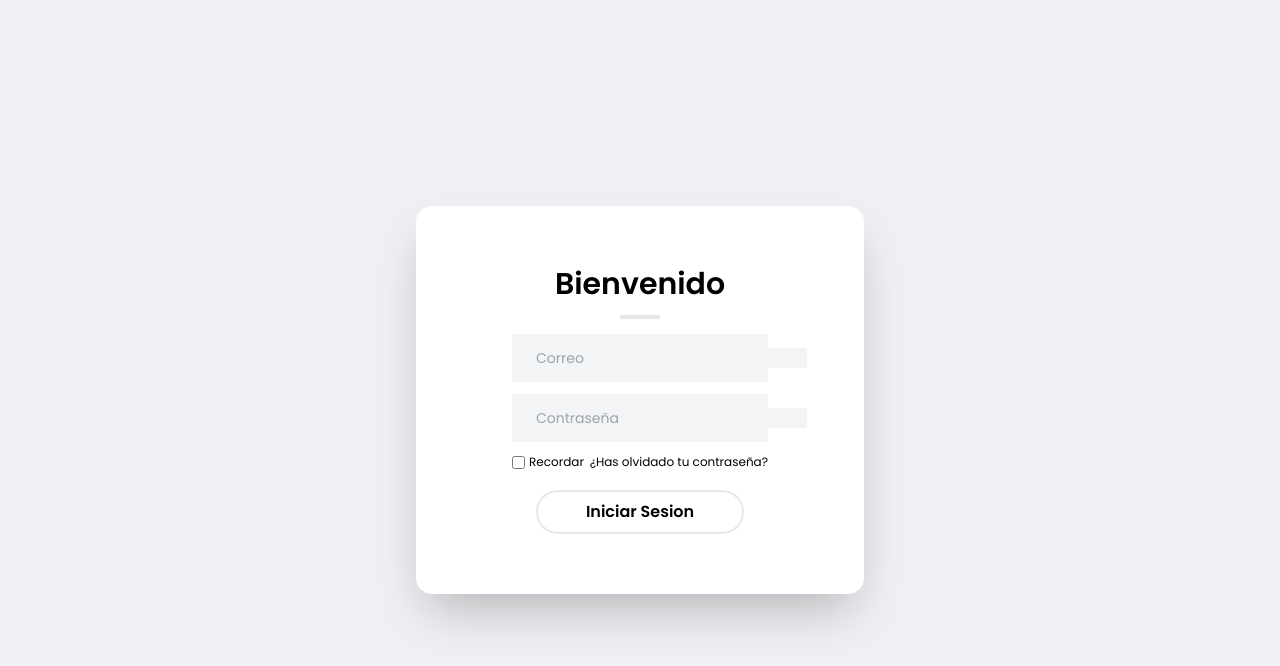
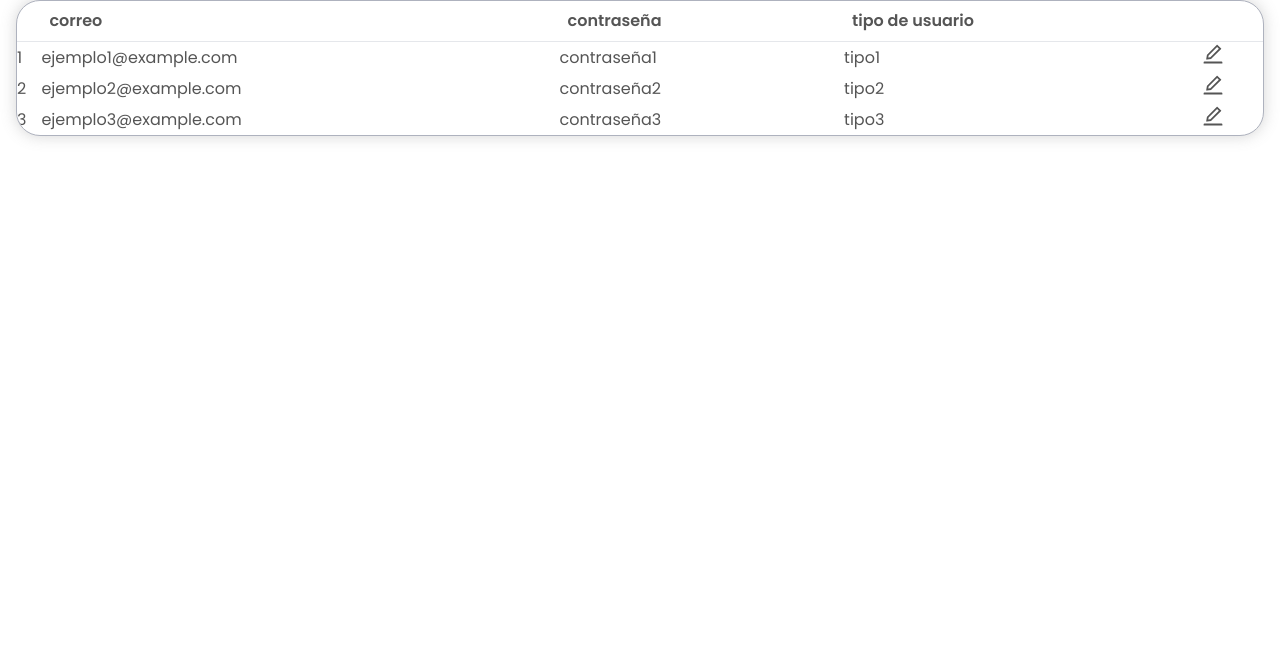
Before and after one commit to Tenkini/MiningDB-Frontend, a Next.js app: page / in a window 1280 px wide. Shown: the top 666 px of the page. Built offline with nearby package versions, Linux system fonts and the light colour scheme.

Commit message:
pagina admin

```diff
--- /dev/null
+++ b/pages/components/superAdminPage.js
@@ -0,0 +1,127 @@
+import React, { useState } from 'react';
+import { IconContext } from 'react-icons';
+import { AiOutlineEdit, AiOutlineCheck, AiOutlineClose } from 'react-icons/ai';
+
+const TablaUsuarios = () => {
+  const [filasEjemplo, setFilasEjemplo] = useState([
+    { id: 1, correo: 'ejemplo1@example.com', contraseña: 'contraseña1', tipo: 'tipo1' },
+    { id: 2, correo: 'ejemplo2@example.com', contraseña: 'contraseña2', tipo: 'tipo2' },
+    { id: 3, correo: 'ejemplo3@example.com', contraseña: 'contraseña3', tipo: 'tipo3' },
+  ]);
+
+  const [filaEditada, setFilaEditada] = useState(null);
+  const [valoresEditados, setValoresEditados] = useState({});
+
+  const handleEditar = (id) => {
+    setFilaEditada(id);
+    const fila = filasEjemplo.find((usuario) => usuario.id === id);
+    setValoresEditados({ ...fila });
+  };
+
+  const handleConfirmarEdicion = (id) => {
+    console.log('Guardar cambios para la fila con ID:', id);
+    setFilaEditada(null);
+    setValoresEditados({});
+  };
+
+  const handleCancelarEdicion = () => {
+    setFilaEditada(null);
+    setValoresEditados({});
+  };
+
+  const handleChange = (event, campo) => {
+    setValoresEditados({ ...valoresEditados, [campo]: event.target.value });
+  };
+
+  return (
+    <div className="overflow-x-auto text-left bg-MainLight dark:bg-MainDark border border-separate border-spacing-0 border-BorderLight dark:border-BorderDark rounded-3xl mb-10 mx-4 shadow-[0px_0px_15px_rgba(114,114,113,0.3)]">
+      <table className="table-auto text-TextLight dark:text-TextDark w-full">
+        <thead>
+          <tr>
+            <th className="border-b border-custom-gray"></th>
+            <th className="p-2 border-b border-custom-gray">correo</th>
+            <th className="p-2 border-b border-custom-gray">contraseña</th>
+            <th className="p-2 border-b border-custom-gray">tipo de usuario</th>
+            <th className="p-2 border-b border-custom-gray"></th>
+          </tr>
+        </thead>
+        <tbody>
+          {filasEjemplo.map((usuario) => (
+            <tr key={usuario.id}>
+              <td>{usuario.id}</td>
+              <td>
+                {filaEditada === usuario.id ? (
+                  <input
+                    type="text"
+                    value={valoresEditados.correo || ''}
+                    onChange={(event) => handleChange(event, 'correo')}
+                    className="border border-gray-400 rounded px-2 py-1"
+                  />
+                ) : (
+                  usuario.correo
+                )}
+              </td>
+              <td>
+                {filaEditada === usuario.id ? (
+                  <input
+                    type="text"
+                    value={valoresEditados.contraseña || ''}
+                    onChange={(event) => handleChange(event, 'contraseña')}
+                    className="border border-gray-400 rounded px-2 py-1"
+                  />
+                ) : (
+                  usuario.contraseña
+                )}
+              </td>
+              <td>
+                {filaEditada === usuario.id ? (
+                  <input
+                    type="text"
+                    value={valoresEditados.tipo || ''}
+                    onChange={(event) => handleChange(event, 'tipo')}
+                    className="border border-gray-400 rounded px-2 py-1"
+                  />
+                ) : (
+                  usuario.tipo
+                )}
+              </td>
+              <td>
+                {filaEditada === usuario.id ? (
+                  <div>
+                    <button
+                      className="hover:text-blue-500"
+                      onClick={() => handleConfirmarEdicion(usuario.id)}
+                    >
+                      <IconContext.Provider value={{ className: 'w-6 h-6' }}>
+                        <AiOutlineCheck />
+                      </IconContext.Provider>
+                    </button>
+                    <button
+                      className="hover:text-blue-500"
+                      onClick={handleCancelarEdicion}
+                    >
+                      <IconContext.Provider value={{ className: 'w-6 h-6' }}>
+                        <AiOutlineClose />
+                      </IconContext.Provider>
+                    </button>
+                  </div>
+                ) : (
+                  <button
+                    className="hover:text-blue-500"
+                    onClick={() => handleEditar(usuario.id)}
+                  >
+                    <IconContext.Provider value={{ className: 'w-6 h-6' }}>
+                      <AiOutlineEdit />
+                    </IconContext.Provider>
+                  </button>
+                )}
+              </td>
+            </tr>
+          ))}
+        </tbody>
+      </table>
+    </div>
+  );
+};
+
+export default TablaUsuarios;
--- a/pages/index.js
+++ b/pages/index.js
@@ -5,6 +5,7 @@ import Link from "next/link";
 import Script from 'next/script';
 import { useTheme } from "next-themes";
 import { useState, useEffect } from "react";
+import TablaUsuarios from './components/superAdminPage';
 const MiPagina = () => {
 
   const data = [
@@ -143,4 +144,4 @@ const MiPagina = () => {
   );
 };
 
-export default MiPagina;
+export default TablaUsuarios;
```
